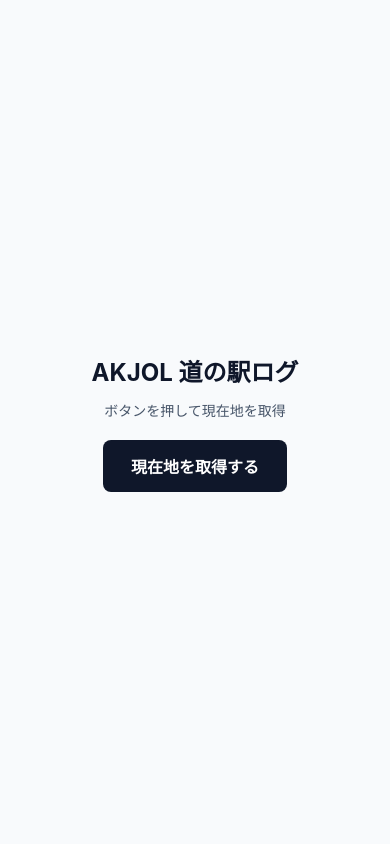
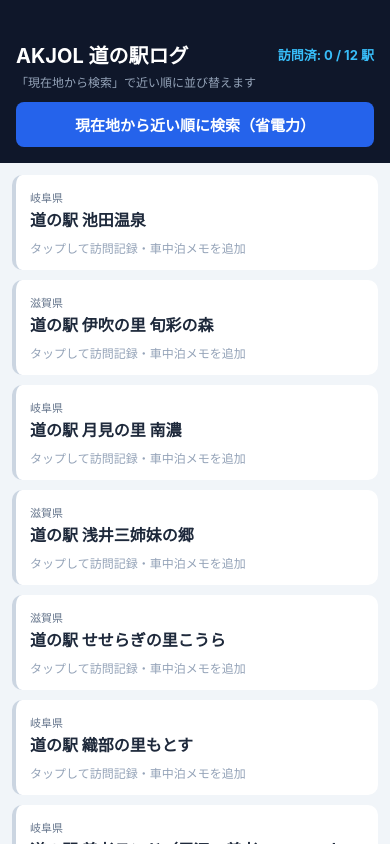
Before and after one commit to Taalay77/akjol-michinoeki, a React Native app: screen / in a window 390 px wide. Built offline with nearby package versions, Linux system fonts and the light colour scheme.

Commit message:
Update App.tsx

```diff
--- a/App.tsx
+++ b/App.tsx
@@ -1,67 +1,317 @@
-import React, { useState } from 'react';
-import { StyleSheet, Text, View, TouchableOpacity, ActivityIndicator } from 'react-native';
+import React, { useState, useEffect } from 'react';
+import {
+  StyleSheet,
+  Text,
+  View,
+  TouchableOpacity,
+  FlatList,
+  ActivityIndicator,
+  Modal,
+  TextInput,
+  SafeAreaView,
+} from 'react-native';
 import * as Location from 'expo-location';
+import AsyncStorage from '@react-native-async-storage/async-storage';
+
+type Station = {
+  id: string;
+  name: string;
+  pref: string;
+  lat: number;
+  lng: number;
+  distance?: number;
+};
+
+type VisitRecord = {
+  visitedAt: string;
+  memo: string;
+};
+
+// 関ヶ原周辺の主要道の駅データ（テスト＆実用初期データ）
+const STATIONS: Station[] = [
+  { id: 'gifu-ikeda', name: '道の駅 池田温泉', pref: '岐阜県', lat: 35.4419, lng: 136.5564 },
+  { id: 'shiga-ibuki', name: '道の駅 伊吹の里 旬彩の森', pref: '滋賀県', lat: 35.3886, lng: 136.3761 },
+  { id: 'gifu-nannou', name: '道の駅 月見の里 南濃', pref: '岐阜県', lat: 35.2289, lng: 136.6156 },
+  { id: 'shiga-azai', name: '道の駅 浅井三姉妹の郷', pref: '滋賀県', lat: 35.4483, lng: 136.3144 },
+  { id: 'shiga-koura', name: '道の駅 せせらぎの里こうら', pref: '滋賀県', lat: 35.1972, lng: 136.2694 },
+  { id: 'gifu-kurohone', name: '道の駅 織部の里もとす', pref: '岐阜県', lat: 35.4856, lng: 136.6639 },
+  { id: 'gifu-yoro', name: '道の駅 養老ランド（周辺・養老SAスマートIC付近）', pref: '岐阜県', lat: 35.2917, lng: 136.5514 },
+  { id: 'shiga-kohoku', name: '道の駅 湖北みずどりステーション', pref: '滋賀県', lat: 35.4411, lng: 136.2014 },
+  { id: 'shiga-hikone', name: '道の駅 彦根港（周辺・東近江あいとうマーガレット）', pref: '滋賀県', lat: 35.1389, lng: 136.2306 },
+  { id: 'gifu-tanigumi', name: '道の駅 夢さんさん谷汲', pref: '岐阜県', lat: 35.5186, lng: 136.6053 },
+  { id: 'gifu-kremers', name: '道の駅 クレール平田', pref: '岐阜県', lat: 35.2422, lng: 136.6667 },
+  { id: 'mie-inabe', name: '道の駅 いなべ（周辺・永源寺渓流の里）', pref: '滋賀県', lat: 35.0844, lng: 136.3264 },
+];
+
+const STORAGE_KEY = '@akjol_michinoeki_visits_v1';
+
+// 2点間の直線距離（km）を計算するヒュベニの簡易公式（Haversine）
+function calcDistanceKm(lat1: number, lon1: number, lat2: number, lon2: number): number {
+  const R = 6371;
+  const dLat = ((lat2 - lat1) * Math.PI) / 180;
+  const dLon = ((lon2 - lon1) * Math.PI) / 180;
+  const a =
+    Math.sin(dLat / 2) * Math.sin(dLat / 2) +
+    Math.cos((lat1 * Math.PI) / 180) *
+      Math.cos((lat2 * Math.PI) / 180) *
+      Math.sin(dLon / 2) *
+      Math.sin(dLon / 2);
+  const c = 2 * Math.atan2(Math.sqrt(a), Math.sqrt(1 - a));
+  return R * c;
+}
 
 export default function App() {
-  const [location, setLocation] = useState<Location.LocationObject | null>(null);
-  const [statusMsg, setStatusMsg] = useState<string>('ボタンを押して現在地を取得');
+  const [sortedStations, setSortedStations] = useState<Station[]>(STATIONS);
+  const [visits, setVisits] = useState<Record<string, VisitRecord>>({});
+  const [statusMsg, setStatusMsg] = useState<string>('「現在地から検索」で近い順に並び替えます');
   const [loading, setLoading] = useState<boolean>(false);
 
-  const getCurrentLocation = async () => {
+  // メモ編集モーダル用
+  const [selectedStation, setSelectedStation] = useState<Station | null>(null);
+  const [memoText, setMemoText] = useState<string>('');
+
+  // 初回起動時に保存済みの訪問履歴を読み込む
+  useEffect(() => {
+    (async () => {
+      try {
+        const saved = await AsyncStorage.getItem(STORAGE_KEY);
+        if (saved) setVisits(JSON.parse(saved));
+      } catch (e) {
+        console.error('履歴読込エラー', e);
+      }
+    })();
+  }, []);
+
+  // バッテリー消費を極限まで抑えた省電力位置取得
+  const searchNearby = async () => {
     setLoading(true);
     setStatusMsg('位置情報の権限を確認中...');
 
     try {
       const { status } = await Location.requestForegroundPermissionsAsync();
       if (status !== 'granted') {
-        setStatusMsg('エラー: 位置情報の許可が拒否されました');
+        setStatusMsg('エラー: 位置情報の許可が必要です');
         setLoading(false);
         return;
       }
 
-      setStatusMsg('GPS測位中...');
-      const current = await Location.getCurrentPositionAsync({
-        accuracy: Location.Accuracy.High,
+      // 1. まず消費電力ゼロの端末キャッシュ（直近3分以内・精度150m以内）を確認
+      let loc = await Location.getLastKnownPositionAsync({
+        maxAge: 180000,
+        requiredAccuracy: 150,
       });
 
-      setLocation(current);
-      setStatusMsg('取得成功！');
-    } catch (error: any) {
-      setStatusMsg(`取得エラー: ${error.message}`);
+      let sourceLabel = 'キャッシュ測位（省電力）';
+
+      // 2. キャッシュが古いか無い場合のみ、省電力バランスモード（Balanced）で1回だけ測位
+      if (!loc) {
+        setStatusMsg('省電力モードで現在地を取得中...');
+        loc = await Location.getCurrentPositionAsync({
+          accuracy: Location.Accuracy.Balanced,
+        });
+        sourceLabel = '新規バランス測位（節電）';
+      }
+
+      const { latitude, longitude } = loc.coords;
+
+      // 距離計算して近い順にソート
+      const withDist = STATIONS.map((st) => ({
+        ...st,
+        distance: calcDistanceKm(latitude, longitude, st.lat, st.lng),
+      })).sort((a, b) => (a.distance ?? 9999) - (b.distance ?? 9999));
+
+      setSortedStations(withDist);
+      setStatusMsg(`更新完了（${sourceLabel}）`);
+    } catch (err: any) {
+      setStatusMsg(`取得エラー: ${err.message}`);
     } finally {
       setLoading(false);
     }
   };
 
+  // 訪問記録の保存
+  const openVisitModal = (station: Station) => {
+    setSelectedStation(station);
+    setMemoText(visits[station.id]?.memo || '');
+  };
+
+  const saveVisit = async () => {
+    if (!selectedStation) return;
+    const today = new Date().toISOString().split('T')[0];
+    const updated: Record<string, VisitRecord> = {
+      ...visits,
+      [selectedStation.id]: {
+        visitedAt: visits[selectedStation.id]?.visitedAt || today,
+        memo: memoText.trim(),
+      },
+    };
+    setVisits(updated);
+    await AsyncStorage.setItem(STORAGE_KEY, JSON.stringify(updated));
+    setSelectedStation(null);
+  };
+
+  const removeVisit = async () => {
+    if (!selectedStation) return;
+    const updated = { ...visits };
+    delete updated[selectedStation.id];
+    setVisits(updated);
+    await AsyncStorage.setItem(STORAGE_KEY, JSON.stringify(updated));
+    setSelectedStation(null);
+  };
+
+  const visitedCount = Object.keys(visits).length;
+
   return (
-    <View style={styles.container}>
-      <Text style={styles.title}>AKJOL 道の駅ログ</Text>
-      <Text style={styles.status}>{statusMsg}</Text>
+    <SafeAreaView style={styles.container}>
+      <View style={styles.header}>
+        <View style={styles.headerTop}>
+          <Text style={styles.title}>AKJOL 道の駅ログ</Text>
+          <Text style={styles.counter}>
+            訪問済: {visitedCount} / {STATIONS.length} 駅
+          </Text>
+        </View>
+        <Text style={styles.status}>{statusMsg}</Text>
+        <TouchableOpacity style={styles.searchBtn} onPress={searchNearby} disabled={loading}>
+          {loading ? (
+            <ActivityIndicator color="#ffffff" />
+          ) : (
+            <Text style={styles.searchBtnText}>現在地から近い順に検索（省電力）</Text>
+          )}
+        </TouchableOpacity>
+      </View>
 
-      {loading && <ActivityIndicator size="large" color="#0f172a" style={{ marginVertical: 16 }} />}
+      <FlatList
+        data={sortedStations}
+        keyExtractor={(item) => item.id}
+        contentContainerStyle={styles.listContent}
+        renderItem={({ item }) => {
+          const visit = visits[item.id];
+          return (
+            <TouchableOpacity
+              style={[styles.card, visit && styles.cardVisited]}
+              onPress={() => openVisitModal(item)}
+            >
+              <View style={styles.cardHeader}>
+                <View style={{ flex: 1 }}>
+                  <Text style={styles.pref}>{item.pref}</Text>
+                  <Text style={styles.stationName}>{item.name}</Text>
+                </View>
+                {item.distance !== undefined && (
+                  <View style={styles.distBadge}>
+                    <Text style={styles.distText}>{item.distance.toFixed(1)} km</Text>
+                  </View>
+                )}
+              </View>
 
-      {location && (
-        <View style={styles.card}>
-          <Text style={styles.coord}>緯度: {location.coords.latitude.toFixed(6)}</Text>
-          <Text style={styles.coord}>経度: {location.coords.longitude.toFixed(6)}</Text>
-          <Text style={styles.sub}>精度: 約 {Math.round(location.coords.accuracy || 0)}m</Text>
+              {visit ? (
+                <View style={styles.visitBox}>
+                  <Text style={styles.visitDate}>✓ 訪問日: {visit.visitedAt}</Text>
+                  {visit.memo ? <Text style={styles.visitMemo}>{visit.memo}</Text> : null}
+                </View>
+              ) : (
+                <Text style={styles.unvisitedText}>タップして訪問記録・車中泊メモを追加</Text>
+              )}
+            </TouchableOpacity>
+          );
+        }}
+      />
+
+      {/* 訪問チェック・メモ入力モーダル */}
+      <Modal visible={!!selectedStation} transparent animationType="fade">
+        <View style={styles.modalOverlay}>
+          <View style={styles.modalBox}>
+            <Text style={styles.modalTitle}>{selectedStation?.name}</Text>
+            <Text style={styles.modalLabel}>車中泊・駐車場・温泉などのメモ:</Text>
+            <TextInput
+              style={styles.input}
+              placeholder="例：駐車場フラットで静か。トイレ綺麗。温泉併設。"
+              value={memoText}
+              onChangeText={setMemoText}
+              multiline
+            />
+            <View style={styles.modalButtons}>
+              {selectedStation && visits[selectedStation.id] && (
+                <TouchableOpacity style={styles.delBtn} onPress={removeVisit}>
+                  <Text style={styles.delBtnText}>記録削除</Text>
+                </TouchableOpacity>
+              )}
+              <TouchableOpacity style={styles.cancelBtn} onPress={() => setSelectedStation(null)}>
+                <Text style={styles.cancelBtnText}>閉じる</Text>
+              </TouchableOpacity>
+              <TouchableOpacity style={styles.saveBtn} onPress={saveVisit}>
+                <Text style={styles.saveBtnText}>訪問済で保存</Text>
+              </TouchableOpacity>
+            </View>
+          </View>
         </View>
-      )}
-
-      <TouchableOpacity style={styles.button} onPress={getCurrentLocation} disabled={loading}>
-        <Text style={styles.buttonText}>現在地を取得する</Text>
-      </TouchableOpacity>
-    </View>
+      </Modal>
+    </SafeAreaView>
   );
 }
 
 const styles = StyleSheet.create({
-  container: { flex: 1, backgroundColor: '#f8fafc', alignItems: 'center', justifyContent: 'center', padding: 24 },
-  title: { fontSize: 24, fontWeight: 'bold', color: '#0f172a', marginBottom: 12 },
-  status: { fontSize: 14, color: '#475569', marginBottom: 20, textAlign: 'center' },
-  card: { backgroundColor: '#ffffff', padding: 20, borderRadius: 12, width: '100%', marginBottom: 24, elevation: 2 },
-  coord: { fontSize: 18, fontWeight: '600', color: '#1e293b', marginBottom: 6 },
-  sub: { fontSize: 13, color: '#64748b', marginTop: 4 },
-  button: { backgroundColor: '#0f172a', paddingVertical: 14, paddingHorizontal: 28, borderRadius: 8 },
-  buttonText: { color: '#ffffff', fontSize: 16, fontWeight: 'bold' },
+  container: { flex: 1, backgroundColor: '#f1f5f9' },
+  header: { backgroundColor: '#0f172a', padding: 16, paddingTop: 40 },
+  headerTop: { flexDirection: 'row', justifyContent: 'space-between', alignItems: 'center' },
+  title: { fontSize: 20, fontWeight: 'bold', color: '#ffffff' },
+  counter: { fontSize: 13, color: '#38bdf8', fontWeight: 'bold' },
+  status: { fontSize: 12, color: '#94a3b8', marginTop: 4, marginBottom: 12 },
+  searchBtn: {
+    backgroundColor: '#2563eb',
+    paddingVertical: 12,
+    borderRadius: 8,
+    alignItems: 'center',
+  },
+  searchBtnText: { color: '#ffffff', fontWeight: 'bold', fontSize: 15 },
+  listContent: { padding: 12 },
+  card: {
+    backgroundColor: '#ffffff',
+    padding: 14,
+    borderRadius: 10,
+    marginBottom: 10,
+    borderLeftWidth: 4,
+    borderLeftColor: '#cbd5e1',
+    elevation: 1,
+  },
+  cardVisited: { borderLeftColor: '#10b981', backgroundColor: '#f0fdf4' },
+  cardHeader: { flexDirection: 'row', justifyContent: 'space-between', alignItems: 'flex-start' },
+  pref: { fontSize: 11, color: '#64748b' },
+  stationName: { fontSize: 16, fontWeight: 'bold', color: '#1e293b', marginTop: 2 },
+  distBadge: {
+    backgroundColor: '#e2e8f0',
+    paddingHorizontal: 8,
+    paddingVertical: 4,
+    borderRadius: 6,
+    marginLeft: 8,
+  },
+  distText: { fontSize: 13, fontWeight: 'bold', color: '#0f172a' },
+  visitBox: { marginTop: 8, paddingTop: 8, borderTopWidth: 1, borderTopColor: '#dcfce7' },
+  visitDate: { fontSize: 12, fontWeight: 'bold', color: '#059669' },
+  visitMemo: { fontSize: 13, color: '#334155', marginTop: 4 },
+  unvisitedText: { fontSize: 12, color: '#94a3b8', marginTop: 8 },
+  modalOverlay: {
+    flex: 1,
+    backgroundColor: 'rgba(0,0,0,0.5)',
+    justifyContent: 'center',
+    padding: 20,
+  },
+  modalBox: { backgroundColor: '#ffffff', borderRadius: 12, padding: 20 },
+  modalTitle: { fontSize: 18, fontWeight: 'bold', color: '#0f172a', marginBottom: 12 },
+  modalLabel: { fontSize: 13, color: '#475569', marginBottom: 6 },
+  input: {
+    borderWidth: 1,
+    borderColor: '#cbd5e1',
+    borderRadius: 8,
+    padding: 10,
+    minHeight: 80,
+    textAlignVertical: 'top',
+    marginBottom: 16,
+  },
+  modalButtons: { flexDirection: 'row', justifyContent: 'flex-end', gap: 8 },
+  saveBtn: { backgroundColor: '#10b981', paddingVertical: 10, paddingHorizontal: 16, borderRadius: 6 },
+  saveBtnText: { color: '#ffffff', fontWeight: 'bold' },
+  cancelBtn: { backgroundColor: '#e2e8f0', paddingVertical: 10, paddingHorizontal: 14, borderRadius: 6 },
+  cancelBtnText: { color: '#334155', fontWeight: 'bold' },
+  delBtn: { backgroundColor: '#fee2e2', paddingVertical: 10, paddingHorizontal: 12, borderRadius: 6, marginRight: 'auto' },
+  delBtnText: { color: '#dc2626', fontWeight: 'bold' },
 });
```
